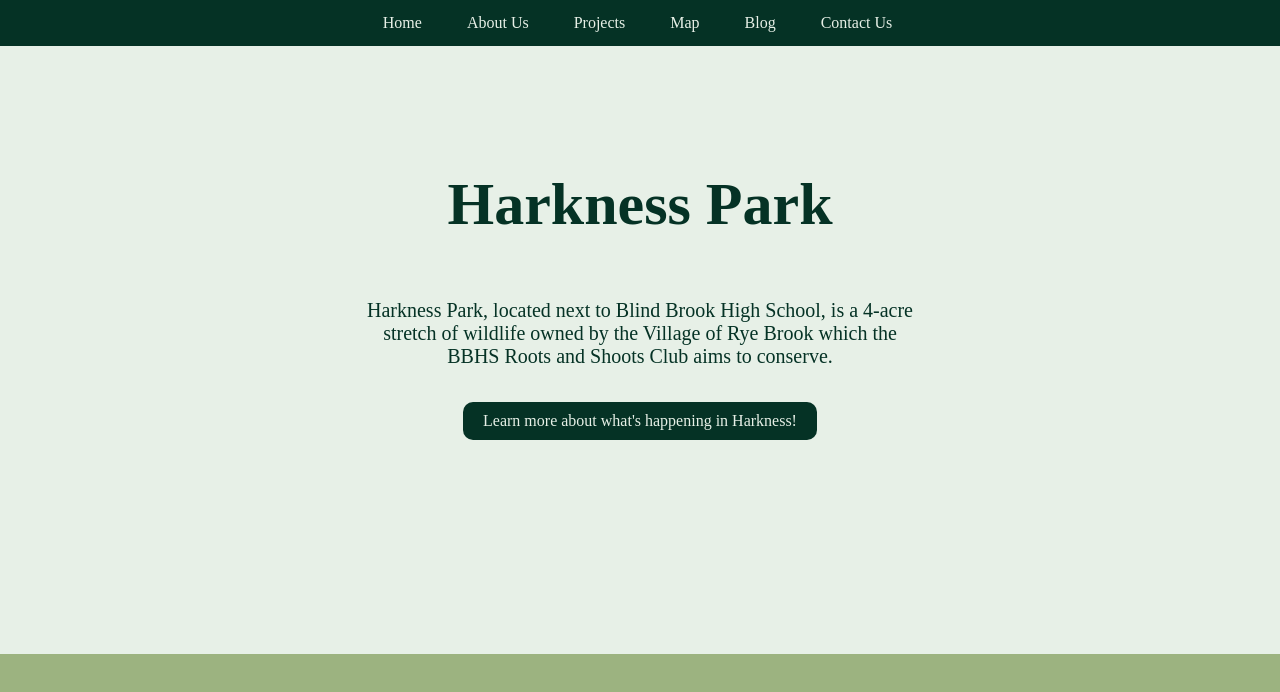
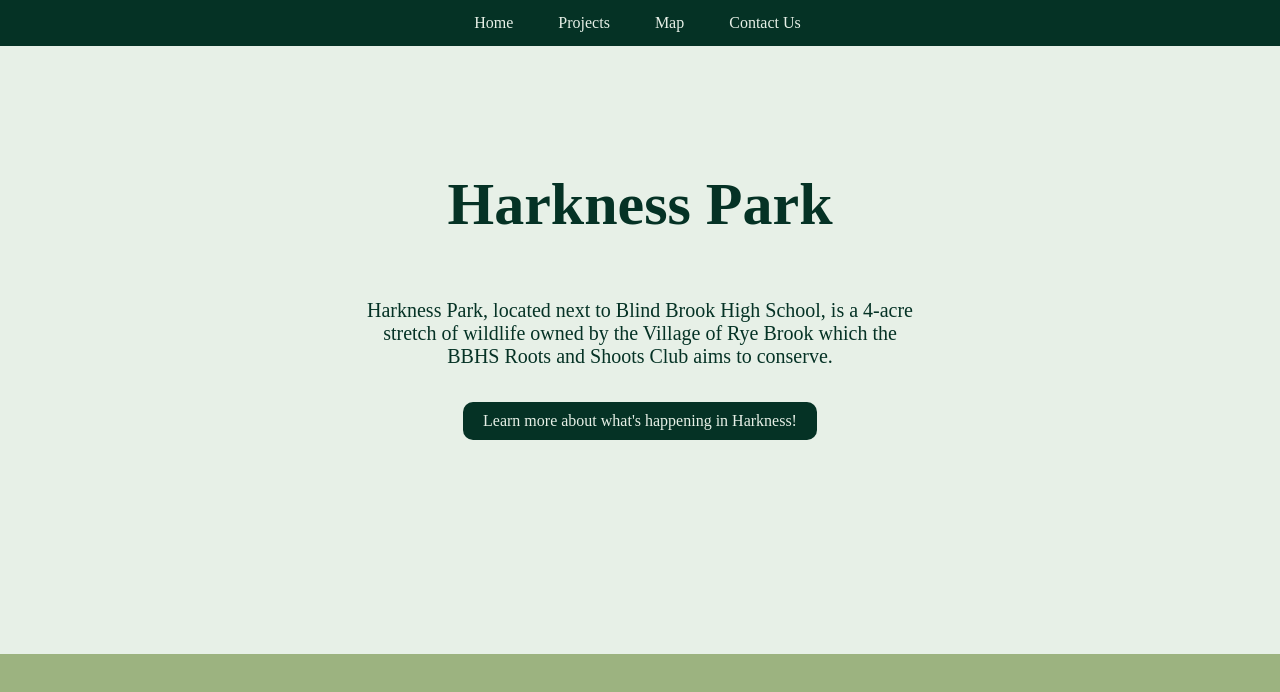
Before and after one commit to bbrootsandshoots/bbrs-website, a Next.js app: page / in a window 1280 px wide. Shown: the top 692 px of the page. Built offline with nearby package versions, Linux system fonts and the light colour scheme; a web font is replaced by a local one.

Commit message:
remove some from navbar

```diff
--- a/app/navbar.tsx
+++ b/app/navbar.tsx
@@ -9,10 +9,10 @@ export default function Home() {
     <div className = "navbar-container">
             <ul className = "navbar">
                 <li><a href="/">Home</a></li>
-                <li><a href="/about-us">About Us</a></li>
+
                 <li><a href="/projects">Projects</a></li>
                 <li><a href="/interactive-map">Map</a></li>
-                <li><a href="/blog">Blog</a></li>
+
                 <li><a href="/contact-us">Contact Us</a></li>
             </ul>
     </div>
```
